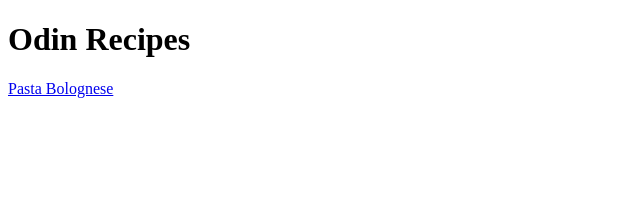
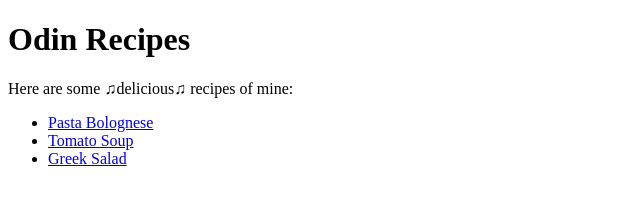
Before and after one commit to xandiivi/odin-recipes, a plain HTML site: page index.html in a window 1280 px wide. Shown: the whole page, without its empty margins (0-640 px from the left). Drawn offline with Linux system fonts and the light colour scheme.

Commit message:
Add links to other recipes on index page.

```diff
--- a/index.html
+++ b/index.html
@@ -9,7 +9,14 @@
 
     <h1>Odin Recipes</h1>
 
-    <a href="recipes/pastaBolognese.html">Pasta Bolognese</a>
+    <p>Here are some ♫delicious♫ recipes of mine:</p>
+
+    <ul>
+        <li><a href="recipes/pastaBolognese.html">Pasta Bolognese</a></li>
+        <li><a href="recipes/tomatoSoup.html">Tomato Soup</a></li>
+        <li><a href="recipes/greekSalad.html">Greek Salad</a></li>
+    </ul>
+
 
 </body>
 </html>
```
